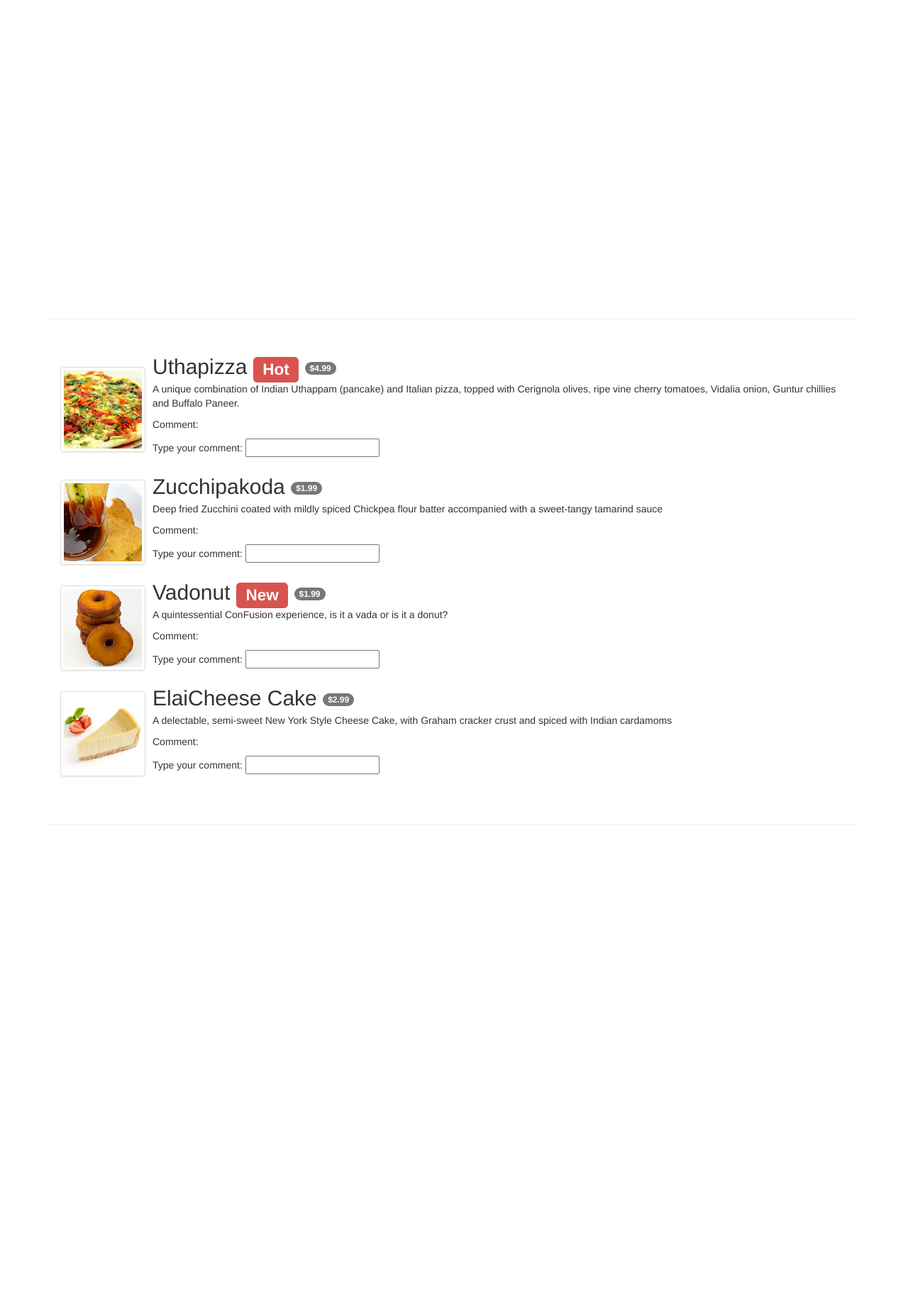
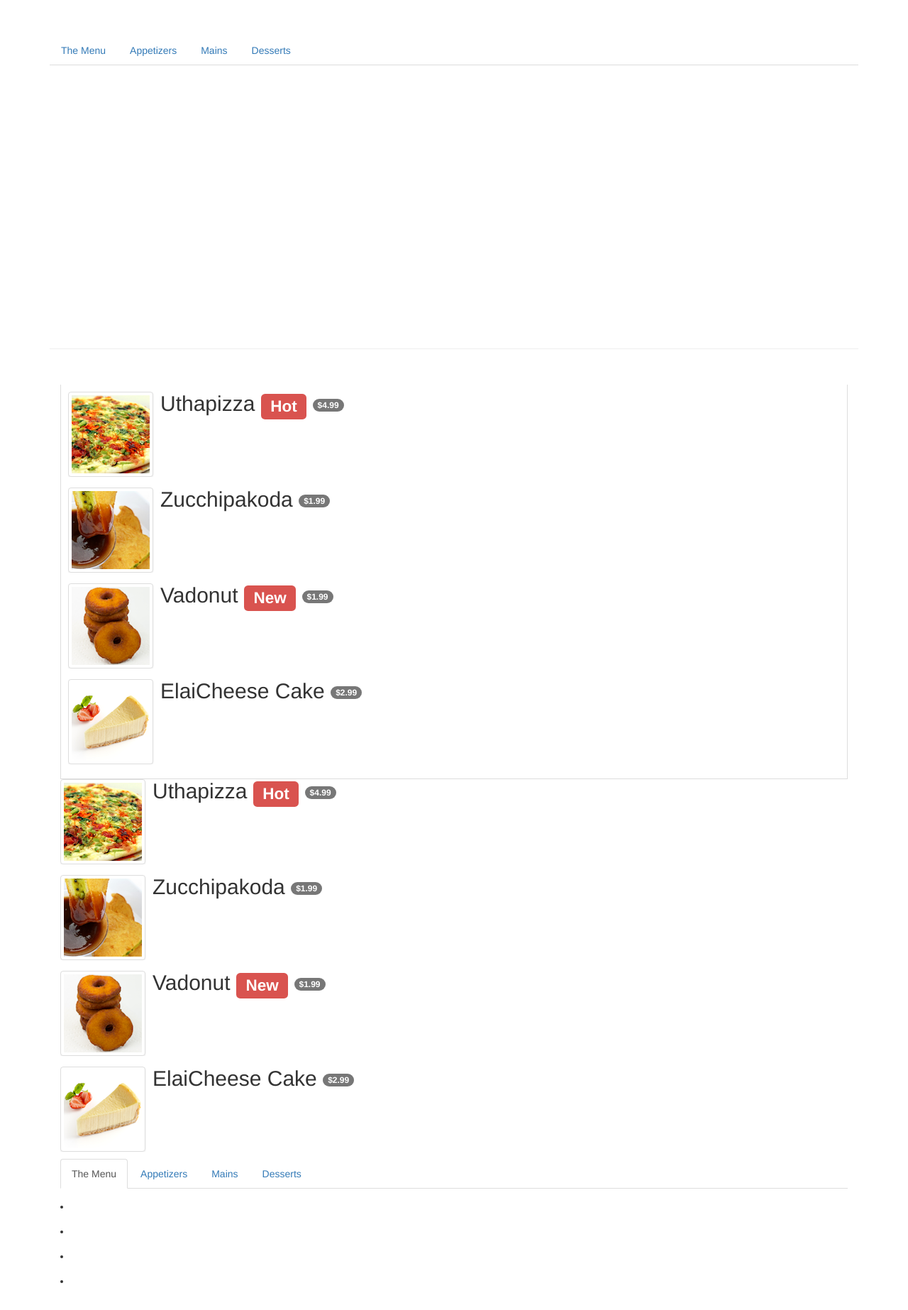
Before and after one commit to balaji4894/my-aj-works, a website: page app/menu.html in a window 1280 px wide. Shown: the top 1846 px of the page at 71% size. Before the commit the page ends 1162 px from the top, so only its background shows below. Drawn offline with Linux system fonts and the light colour scheme.

Commit message:
end of ex3 week1

```diff
--- a/app/menu.html
+++ b/app/menu.html
@@ -1,5 +1,5 @@
 <!DOCTYPE html>
-<html lang="en" ng-app>
+<html lang="en" ng-app="confusionApp">
 
 <head>
      <meta charset="utf-8">
@@ -26,12 +26,100 @@
 <body>
 
     <div class="container">
+
+        <ul class="nav nav-tabs" role="tablist">
+            <li role="presentation">
+            <a
+             aria-controls="all menu"
+             role="tab">The Menu</a></li>
+            <li role="presentation">
+            <a
+             aria-controls="appetizers"
+             role="tab">Appetizers</a></li>
+            <li role="presentation">
+            <a
+             aria-controls="mains"
+             role="tab">Mains</a></li>
+            <li role="presentation">
+            <a
+             aria-controls="desserts"
+             role="tab">Desserts</a></li>
+        </ul>
+
         <div class="row row-content">
             <div class="col-xs-12">
             </div>
         </div>
-         <div class="row row-content"  ng-init="
-                         dishes=[
+        <div class="row row-content" ng-controller="menuController as menuCtrl">
+              <div class="col-xs-12">
+                <div class="tab-content">
+                 <ul class="media-list tab-pane fade in active">
+
+                   <li class="media" ng-repeat="dish in menuCtrl.dishes">
+                       <div class="media-left media-middle">
+                           <a href="#">
+                           <img class="media-object img-thumbnail"
+                            ng-src={{dish.image}} alt="Uthappizza">
+                           </a>
+                       </div>
+                       <div class="media-body">
+                           <h2 class="media-heading">{{dish.name}}
+                            <span class="label label-danger">{{dish.label}}</span>
+                            <span class="badge">{{dish.price | currency}}</span></h2>
+                       </div>
+                   </li>
+
+                </ul>
+                </div>
+               <ul class="media-list">
+                <li class="media" ng-repeat="dish in menuCtrl.dishes">
+                    <div class="media-left media-middle">
+                        <a href="#">
+                        <img class="media-object img-thumbnail"
+                         ng-src={{dish.image}} alt="Uthappizza">
+                        </a>
+                    </div>
+                    <div class="media-body">
+                        <h2 class="media-heading">{{dish.name}}
+                         <span class="label label-danger">{{dish.label}}</span>
+                         <span class="badge">{{dish.price | currency}}</span></h2>
+                    </div>
+                </li>
+              </ul>
+              <ul class="nav nav-tabs" role="tablist">
+                    <li role="presentation"
+                     ng-class="{active:menuCtrl.isSelected(1)}">
+                    <a ng-click="menuCtrl.select(1)"
+                     aria-controls="all menu"
+                     role="tab">The Menu</a></li>
+                    <li role="presentation"
+                     ng-class="{active:menuCtrl.isSelected(2)}">
+                    <a ng-click="menuCtrl.select(2)"
+                     aria-controls="appetizers"
+                     role="tab">Appetizers</a></li>
+                    <li role="presentation"
+                     ng-class="{active:menuCtrl.isSelected(3)}">
+                    <a ng-click="menuCtrl.select(3)"
+                     aria-controls="mains"
+                     role="tab">Mains</a></li>
+                    <li role="presentation"
+                     ng-class="{active:menuCtrl.isSelected(4)}">
+                    <a  ng-click="menuCtrl.select(4)"
+                     aria-controls="desserts"
+                     role="tab">Desserts</a></li>
+                </ul>
+               <li class="media" ng-repeat="dish in menuCtrl.dishes | filter:menuCtrl.filtText">
+            </div>
+        </div>
+
+    </div>
+
+<script src="../bower_components/angular/angular.min.js"></script>
+<script>
+  var app = angular.module('confusionApp',[]);
+  var app = angular.module('confusionApp',[]);
+  app.controller('menuController', function() {
+      var dishes=[
                    {
                      name:'Uthapizza',
                      image: 'images/uthapizza.png',
@@ -68,33 +156,28 @@
                      description:'A delectable, semi-sweet New York Style Cheese Cake, with Graham cracker crust and spiced with Indian cardamoms',
                      comment: ''
                   }
-                        ]">
-              <div class="col-xs-12">
-               <ul class="media-list">
-                <li class="media" ng-repeat="dish in dishes">
-                    <div class="media-left media-middle">
-                        <a href="#">
-                        <img class="media-object img-thumbnail"
-                         ng-src={{dish.image}} alt="Uthappizza">
-                        </a>
-                    </div>
-                    <div class="media-body">
-                        <h2 class="media-heading">{{dish.name}}
-                         <span class="label label-danger">{{dish.label}}</span>
-                         <span class="badge">{{dish.price | currency}}</span></h2>
-                        <p>{{dish.description}}</p>
-                        <p>Comment: {{dish.comment}}</p>
-                        <p>Type your comment:
-                         <input type="text" ng-model="dish.comment"></p>
-                    </div>
-                </li>
-            </ul>
-            </div>
-        </div>
+                  ];
 
-    </div>
+      this.dishes = dishes;
+           this.tab = 1;
+           this.isSelected = function (checkTab) {
+                return (this.tab === checkTab);
+            };
+           this.filtText = '';
+           this.select = function(setTab) {
+               this.tab = setTab;
 
-<script src="../bower_components/angular/angular.min.js"></script>
+               if (setTab === 2)
+                   this.filtText = "appetizer";
+               else if (setTab === 3)
+                   this.filtText = "mains";
+               else if (setTab === 4)
+                   this.filtText = "dessert";
+               else
+                   this.filtText = "";
+           }
+  });
+</script>
 </body>
 
 </html>
```
Lines whose indentation alone changed are shown as unchanged.
